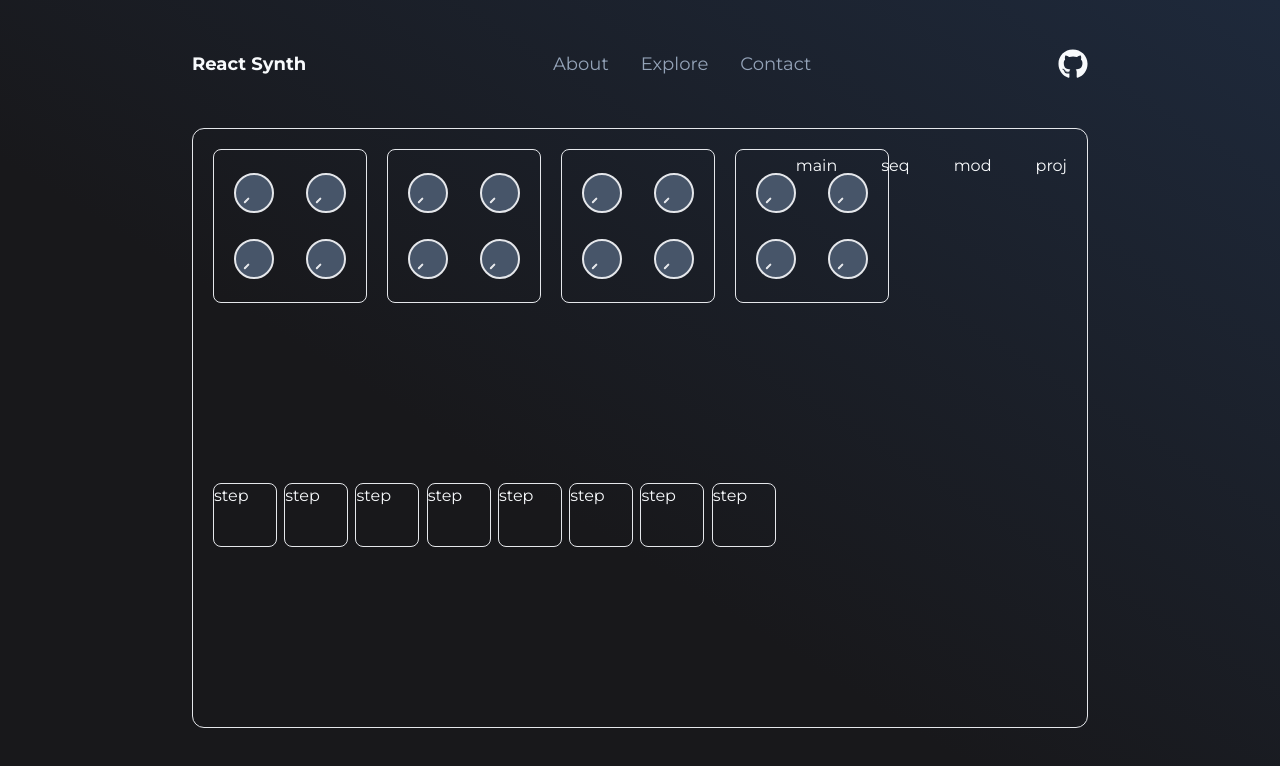
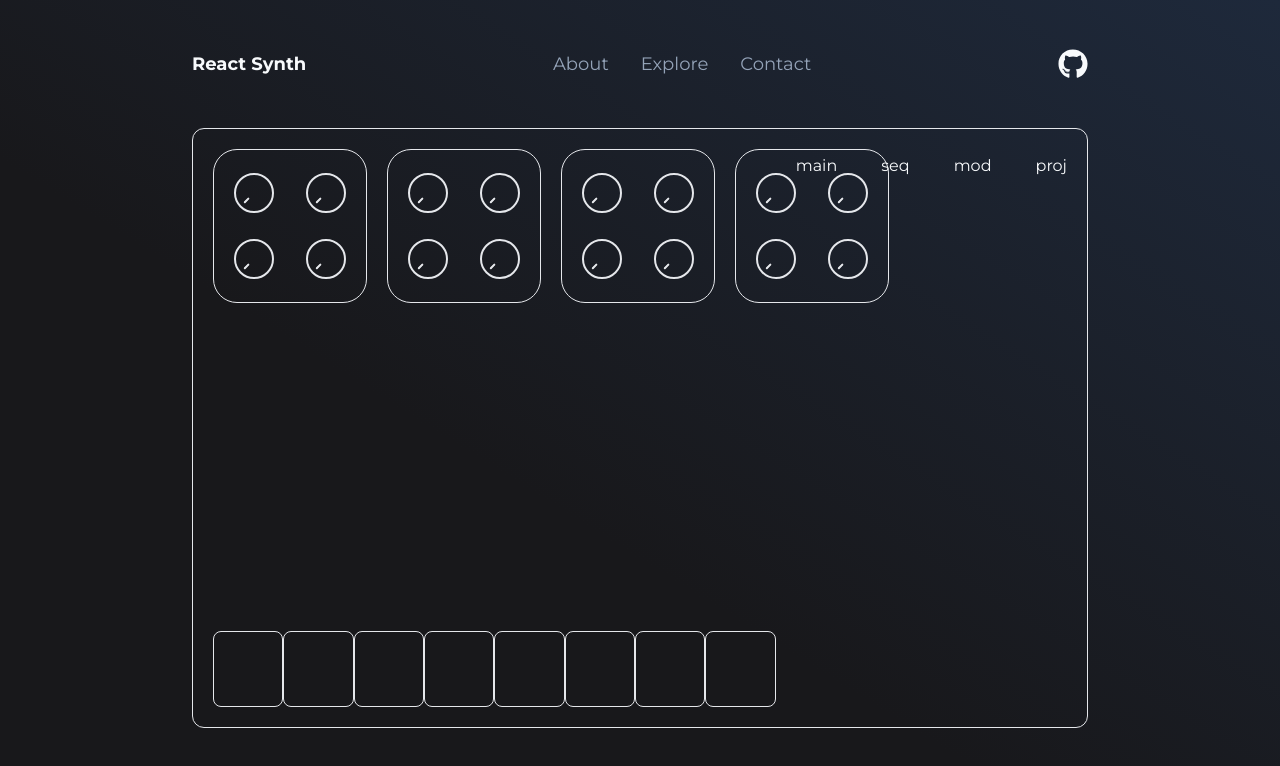
Before and after one commit to vybukhivka/react-synth, a React (Vite) app: page /synth in a window 1280 px wide. Shown: the top 766 px of the page. Built offline with nearby package versions, Linux system fonts and the light colour scheme.

Commit message:
styles: sequencer and track andjustements

```diff
--- a/src/components/synth/Sequencer/SequncerContainer.tsx
+++ b/src/components/synth/Sequencer/SequncerContainer.tsx
@@ -3,7 +3,7 @@ import SequencerButton from '../../ui/SequencerButton/SequencerButton';
 function SequncerContainer() {
   const steps = Array.from({ length: 8 }, (_, i) => i);
   return (
-    <div className="col-start-1 col-end-5 flex justify-between">
+    <div className="col-start-1 col-end-5 row-start-6 flex justify-between">
       {steps.map(step => (
         <SequencerButton key={step} />
       ))}
--- a/src/components/synth/SynthContainer.tsx
+++ b/src/components/synth/SynthContainer.tsx
@@ -16,7 +16,7 @@ function SynthContainer() {
   // rendred on every page. sequencer and params are conditionally
   // rendered, depending on the selected page
   return (
-    <div className="grid-row grid h-[600px] w-[1064px] grid-cols-6 gap-5 rounded-xl border p-5">
+    <div className="grid h-[600px] w-[1064px] grid-cols-6 grid-rows-6 gap-5 rounded-xl border p-5">
       <TracksContainer />
       <SynthNavTabs onTabChange={updateActiveTab} />
       <SequncerContainer />
--- a/src/components/synth/Tracks/Track.tsx
+++ b/src/components/synth/Tracks/Track.tsx
@@ -2,7 +2,7 @@ import Knob from '../../ui/Knob/Knob';
 
 function Track() {
   return (
-    <div className="flex h-[154px] w-[154px] flex-wrap items-center justify-between gap-[20px] rounded-lg border p-[20px]">
+    <div className="flex h-[154px] w-[154px] flex-wrap items-center justify-between gap-[20px] rounded-3xl border p-[20px]">
       <Knob />
       <Knob />
       <Knob />
--- a/src/components/ui/Knob/Knob.tsx
+++ b/src/components/ui/Knob/Knob.tsx
@@ -53,7 +53,7 @@ function Knob() {
         ref={knobRef}
         onMouseDown={startRotate}
         style={{ transform: `rotate(${rotate}deg)`, userSelect: 'none' }}
-        className="flex h-[40px] w-[40px] origin-center items-center justify-start rounded-full border-2 bg-slate-600 p-1"
+        className="flex h-[40px] w-[40px] origin-center items-center justify-start rounded-full border-2 bg-transparent p-1"
       >
         <div className="h-[2px] w-[7px] rounded-lg border bg-white"></div>
       </div>
--- a/src/components/ui/SequencerButton/SequencerButton.tsx
+++ b/src/components/ui/SequencerButton/SequencerButton.tsx
@@ -1,5 +1,5 @@
 function SequencerButton() {
-  return <div className="h-16 w-16 rounded-lg border">step</div>;
+  return <div className="h-[76px] w-[76px] rounded-lg border"></div>;
 }
 
 export default SequencerButton;
```
